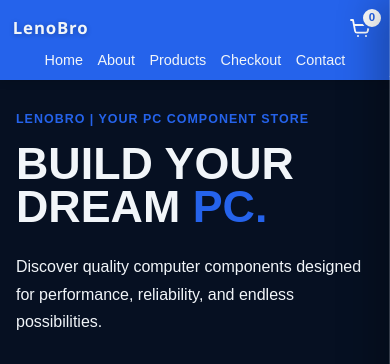
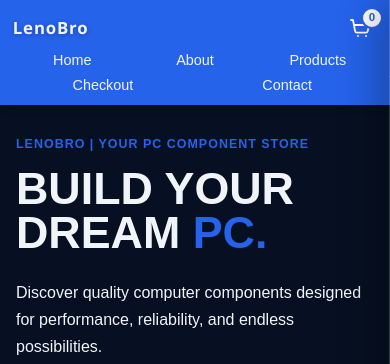
Before and after one commit to Evnglista/LenoBro-store, a plain HTML site: page index.html in a window 390 px wide. Shown: the top 364 px of the page. Drawn offline with Linux system fonts and the light colour scheme.

Commit message:
Fix mobile navigation layout
Co-authored-by: Copilot <223556219+Copilot@users.noreply.github.com>

```diff
--- a/Css/Nav.css
+++ b/Css/Nav.css
@@ -121,10 +121,23 @@ nav li {
 
     nav ul {
         grid-area: links;
-        justify-self: center;
-        flex-wrap: wrap;
-        gap: 0.5rem 0.9rem;
+        width: 100%;
+        justify-self: stretch;
+        display: grid;
+        grid-template-columns: repeat(6, minmax(0, 1fr));
+        gap: 0.45rem 0.25rem;
     }
+
+    nav li {
+        min-width: 0;
+        text-align: center;
+    }
+
+    nav li:nth-child(1) { grid-area: 1 / 1 / 2 / 3; }
+    nav li:nth-child(2) { grid-area: 1 / 3 / 2 / 5; }
+    nav li:nth-child(3) { grid-area: 1 / 5 / 2 / 7; }
+    nav li:nth-child(4) { grid-area: 2 / 1 / 3 / 4; }
+    nav li:nth-child(5) { grid-area: 2 / 4 / 3 / 7; }
 
     nav a {
         font-size: 0.9rem;
```
